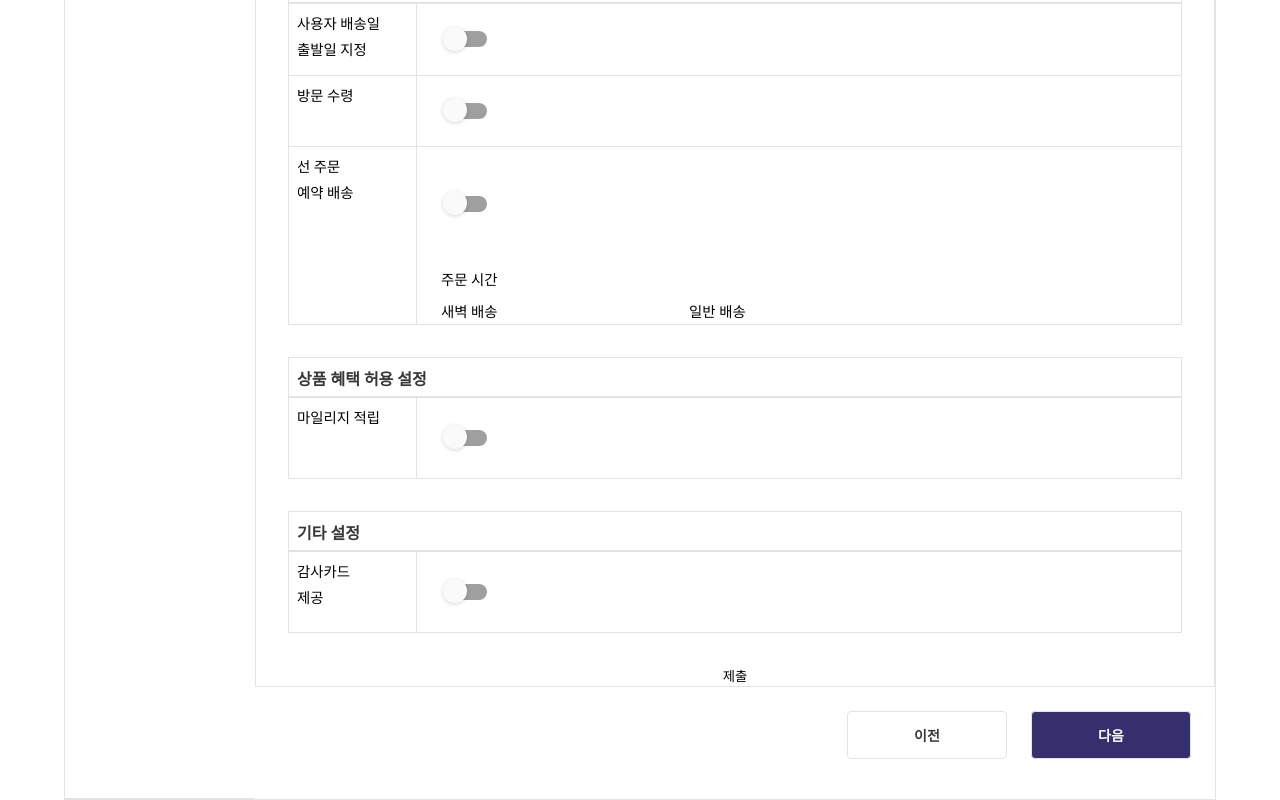
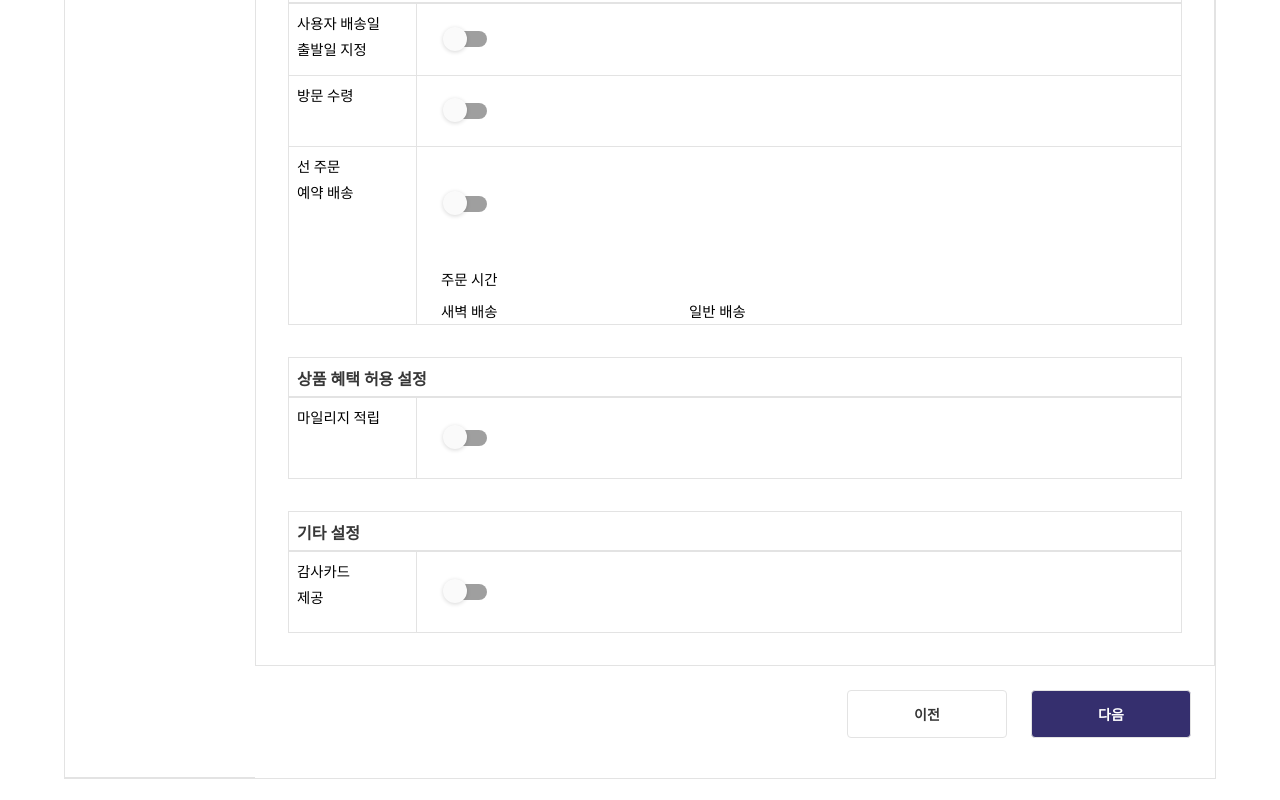
Before and after one commit to wanted-luckyzzang/wanted-product-registration, a React (Create React App) app: page /noticeinfo in a window 1280 px wide. Shown: the part 773-1573 px from the top of the page. After the commit the page ends 1552 px from the top, so only its background shows below. Built offline with nearby package versions, Linux system fonts and the light colour scheme.

Commit message:
refactor: 불필요한 코드 수정

```diff
--- a/src/components/ProductNoticeInfo/NoticeInfo.js
+++ b/src/components/ProductNoticeInfo/NoticeInfo.js
@@ -8,7 +8,6 @@ const NoticeInfo = ({
 	DeleteNoticeInfoHandler,
 	idx,
 	noticeInfoOptions,
-	upperInput,
 }) => {
 	const [clickFlag, setClickFlag] = useState();
 	const [moreNoticeOptions, setMoreNoticeOptions] = useState([
--- a/src/pages/ProductNoticeInfo.js
+++ b/src/pages/ProductNoticeInfo.js
@@ -9,7 +9,7 @@ import {
 	SaveMileage,
 } from "components/ProductNoticeInfo/index";
 import { FooterBtn } from "components";
-const ProductNoticeInfo = () => {
+const ProductNoticeInfo = (props) => {
 	const [noticeInfo, setNoticeInfo] = useState([
 		{
 			noticeInfo: uuidv4(),
@@ -33,45 +33,12 @@ const ProductNoticeInfo = () => {
 		});
 	};
 
-	const ClickInfoOptionHandler = (e) => {
-		e.preventDefault();
-		console.log(e);
-		console.log(e.target[1].value);
-		console.log(e.target[2].value);
-		console.log(e.target[3].value);
-		console.log(e.target[4].value);
-		console.log(e.target[5].value);
-		console.log(e.target[6].value);
-		console.log(e.target[7].value);
-		console.log(e.target[11].checked);
-		console.log(e.target[12].checked);
-		console.log(e.target[13].checked);
-		console.log(e.target[14].value, e.target[15].value);
-		console.log(e.target[16].value, e.target[18].value);
-		console.log(e.target[20].checked);
-		console.log(e.target[21].checked);
-	};
-
-	// useEffect(() => {
-	// 	console.log("user 값이 설정됨");
-	// 	return () => {
-	// 		console.log("버튼을 누르면 찍힘");
-	// 	};
-	// }, []);
-
+	console.log(props.params);
 	return (
 		<>
 			<Grid isFlex>
 				<Grid border isFlex column>
-					<Grid
-						marginTop="2rem"
-						isFlex
-						column
-						gridType="form"
-						_onSubmit={ClickInfoOptionHandler}
-						return
-						false
-					>
+					<Grid marginTop="2rem" isFlex column gridType="form" return false>
 						<Grid border height="2.5rem" width="auto" margin="2rem 2rem 0 2rem">
 							<Text bold size="1rem" margin="0.5rem">
 								상품 정보 고시
@@ -172,7 +139,6 @@ const ProductNoticeInfo = () => {
 							{/* 20번 감사카드 제공 */}
 							<OfferThankCard />
 						</Grid>
-						<button type="submit">제출</button>
 					</Grid>
 				</Grid>
 			</Grid>
```
Also changed, not shown: 1 other file (tests, documents, lock files or other folders).
